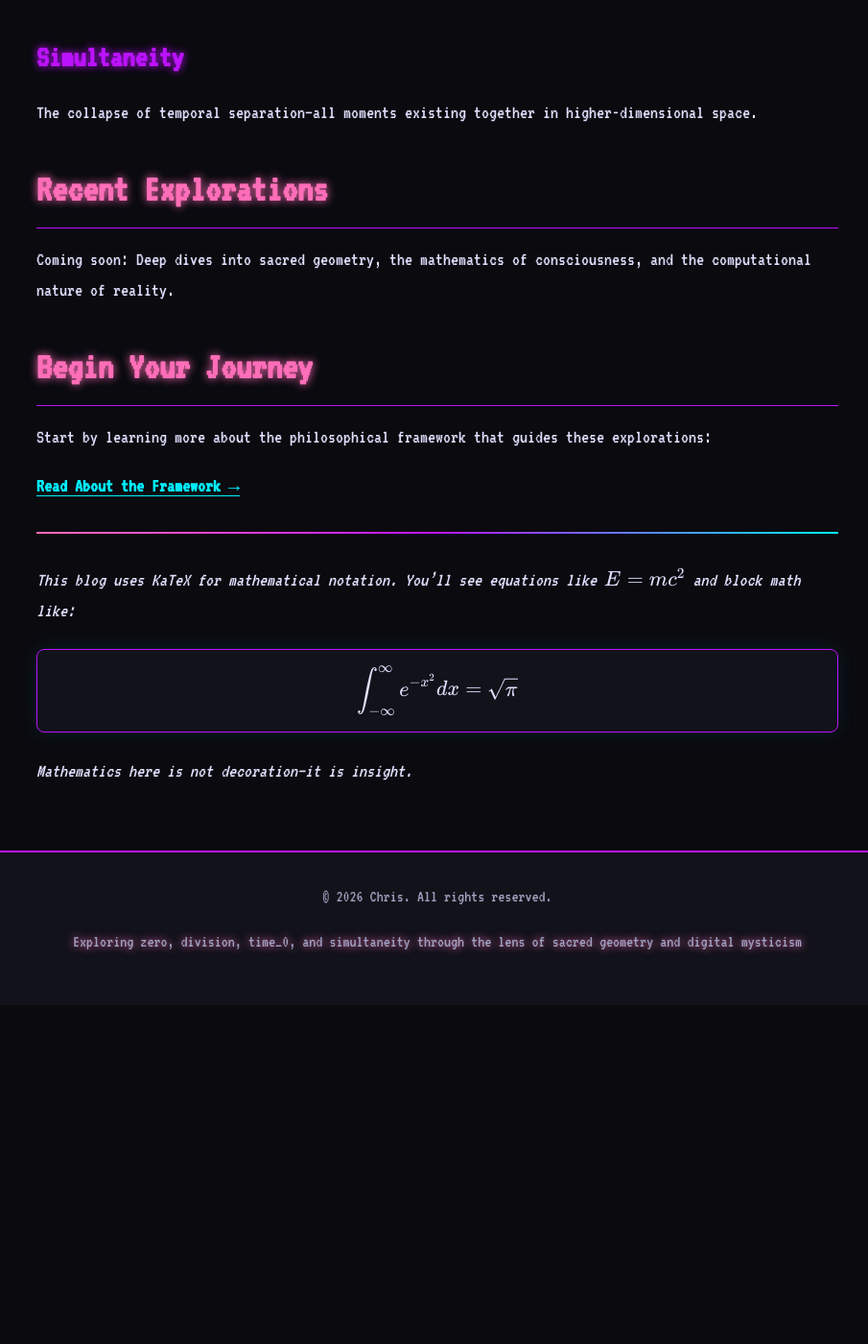
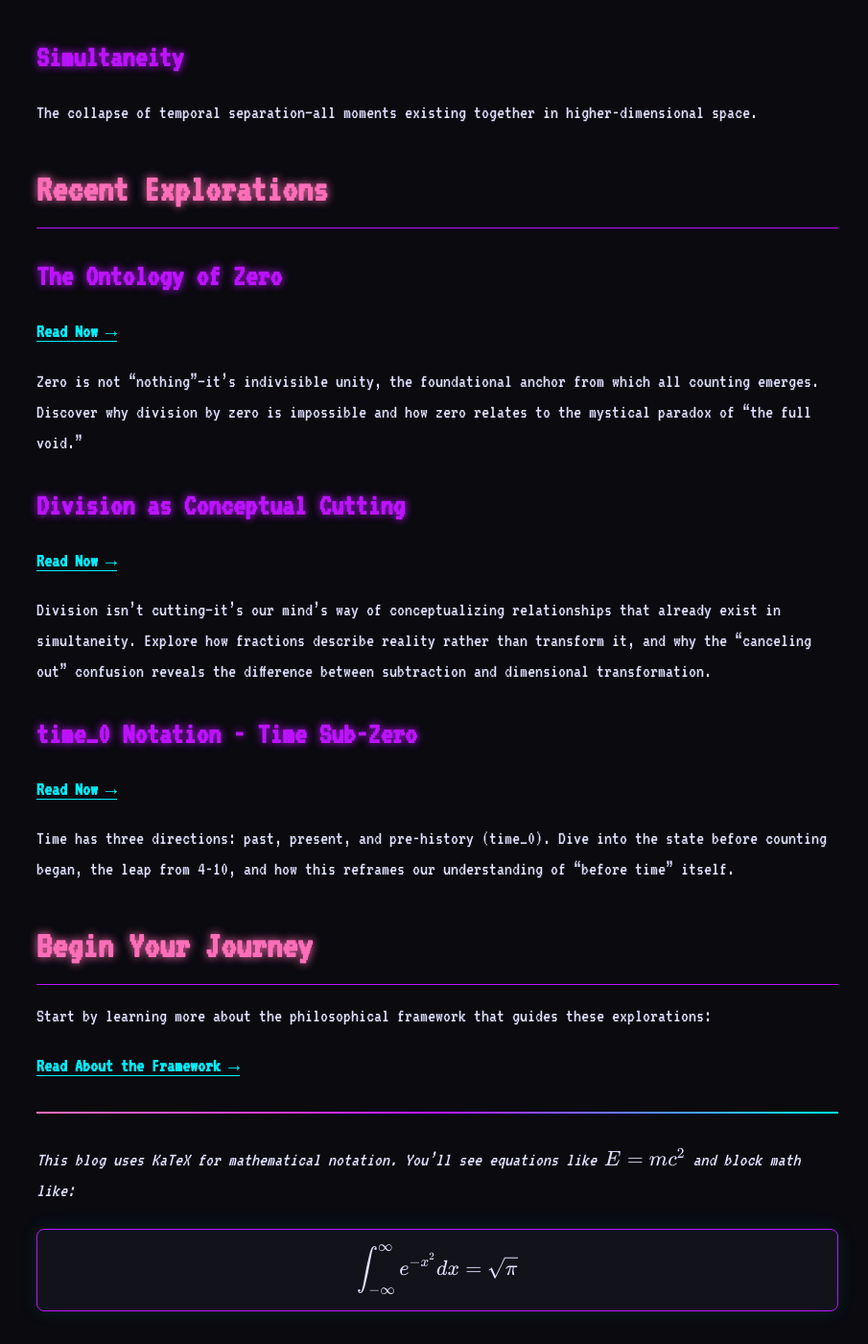
Before and after one commit to T4UNLTD/mathematical-philosophy, a Jekyll site: the page built from index.md, in a window 1280 px wide and 1400 px high, scrolled down 1610 px. Shown: the whole window at 96% size, without its empty margins (184-1089 px from the left). Built offline with Jekyll 4.4.1, drawn with Linux system fonts in a browser that asks for light colours; before the commit the page ends 2657 px from its top, so only the background shows below that.

Commit message:
Update: Add post links to homepage

```diff
--- a/index.md
+++ b/index.md
@@ -38,7 +38,20 @@ The collapse of temporal separation—all moments existing together in higher-di
 
 ## Recent Explorations
 
-Coming soon: Deep dives into sacred geometry, the mathematics of consciousness, and the computational nature of reality.
+### The Ontology of Zero
+[**Read Now →**](/2026-02-05-ontology-of-zero.html)
+
+Zero is not "nothing"—it's indivisible unity, the foundational anchor from which all counting emerges. Discover why division by zero is impossible and how zero relates to the mystical paradox of "the full void."
+
+### Division as Conceptual Cutting
+[**Read Now →**](/2026-02-06-division-conceptual-cutting.html)
+
+Division isn't cutting—it's our mind's way of conceptualizing relationships that already exist in simultaneity. Explore how fractions describe reality rather than transform it, and why the "canceling out" confusion reveals the difference between subtraction and dimensional transformation.
+
+### time_0 Notation - Time Sub-Zero
+[**Read Now →**](/2026-02-07-time-zero-notation.html)
+
+Time has three directions: past, present, and pre-history (time_0). Dive into the state before counting began, the leap from 4-10, and how this reframes our understanding of "before time" itself.
 
 ## Begin Your Journey
 
```
